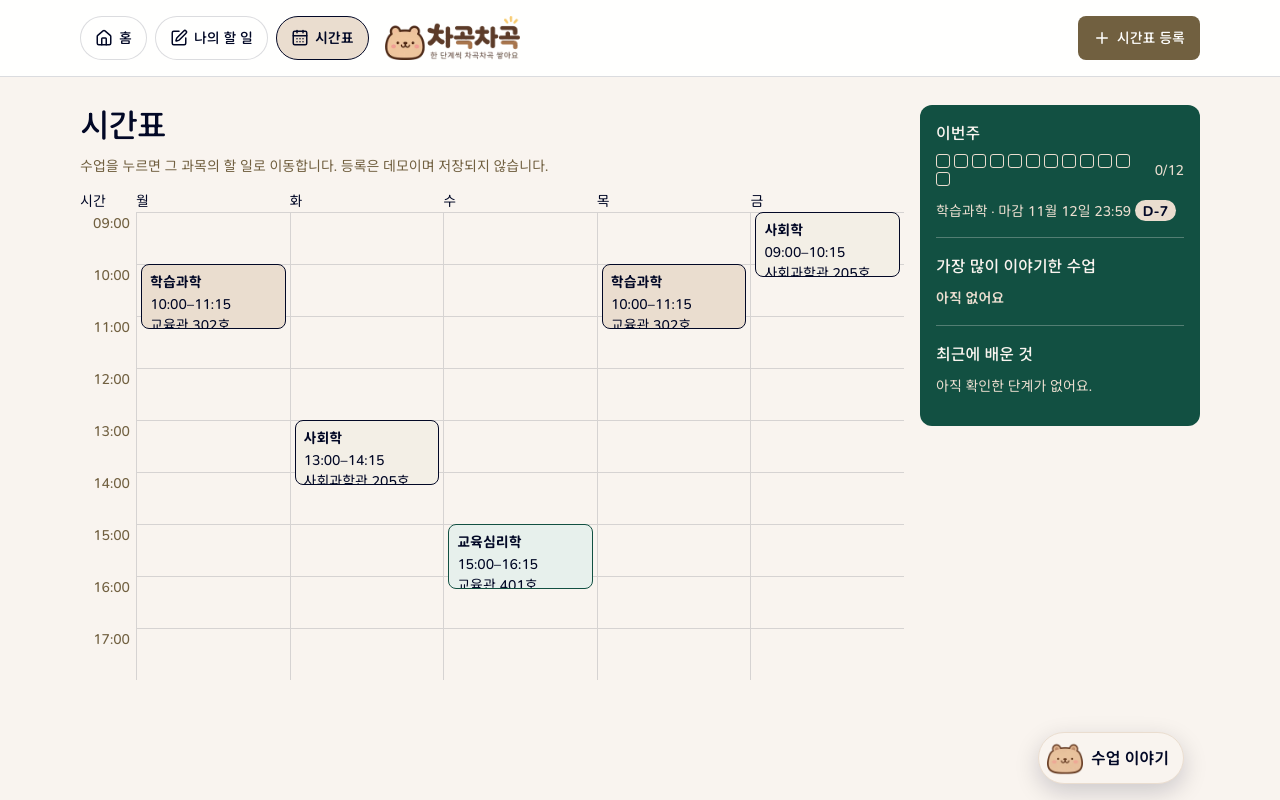
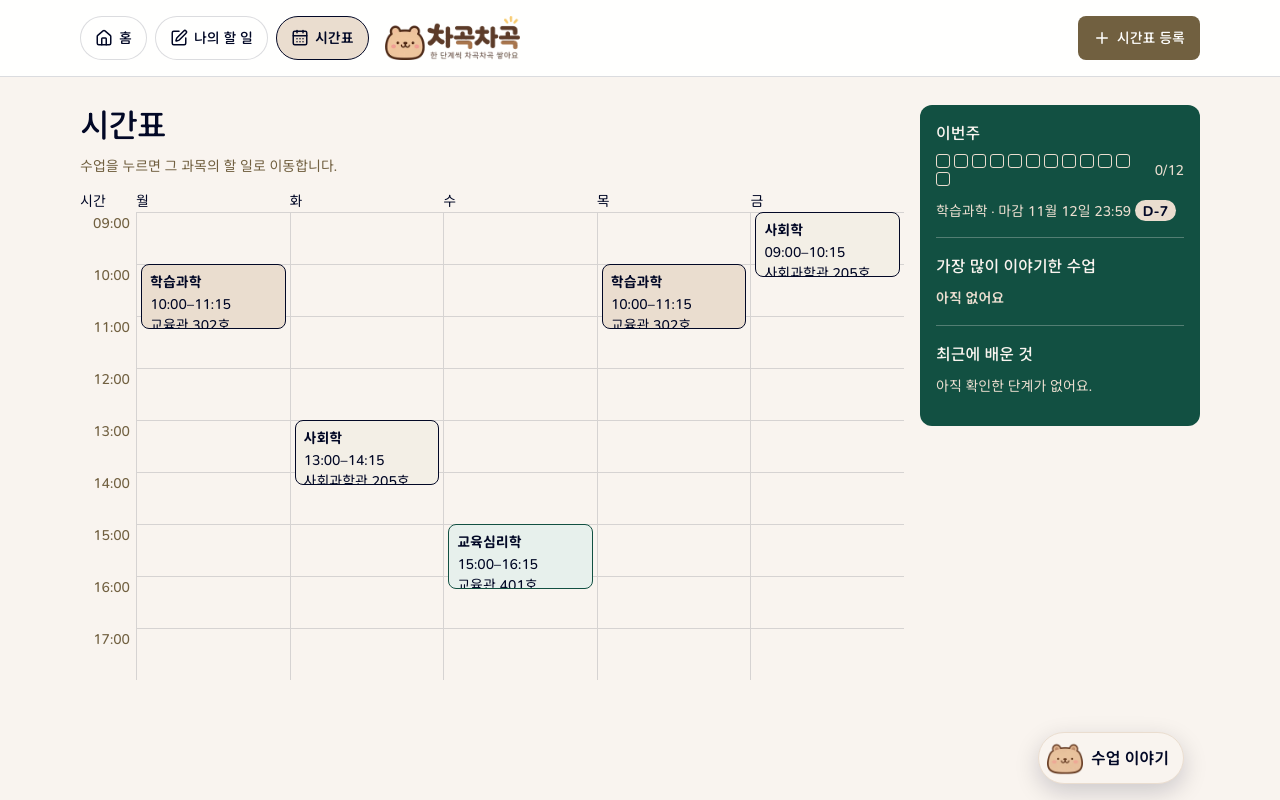
Before and after one commit to yonseiminji/LearningScience, a React (Vite) app: page / in a window 1280 px wide. Both pictures are taken after a click on the button "시간표". Built offline with nearby package versions, Linux system fonts and the light colour scheme.

Commit message:
Korean-timetable updated

```diff
--- a/src/components/Timetable.jsx
+++ b/src/components/Timetable.jsx
@@ -12,7 +12,7 @@ export default function Timetable({ onOpenSubject }) {
   return (
     <div className="timetable">
       <h1>시간표</h1>
-      <p className="summary">수업을 누르면 그 과목의 할 일로 이동합니다. 등록은 데모이며 저장되지 않습니다.</p>
+      <p className="summary">수업을 누르면 그 과목의 할 일로 이동합니다.</p>
       <div className="cal-scroll">
         <div className="cal" role="table" aria-label="주간 수업 시간표">
           <div className="cal-head" role="row">
```
